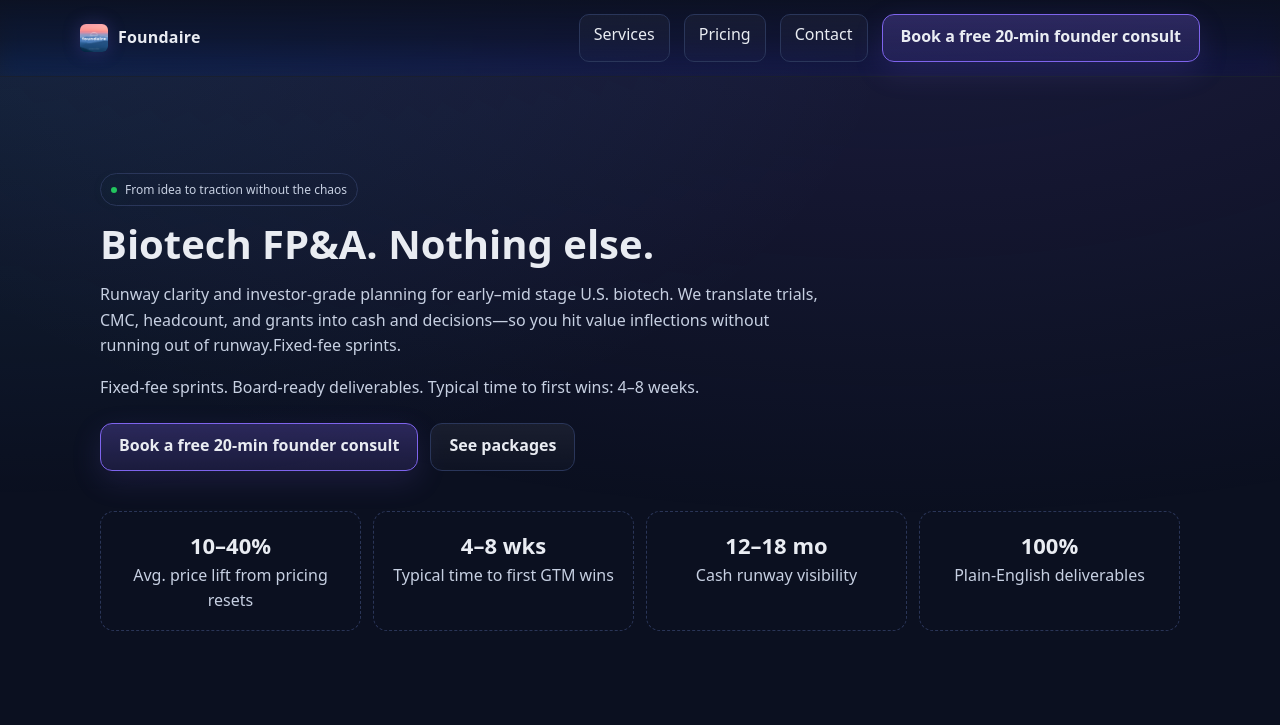
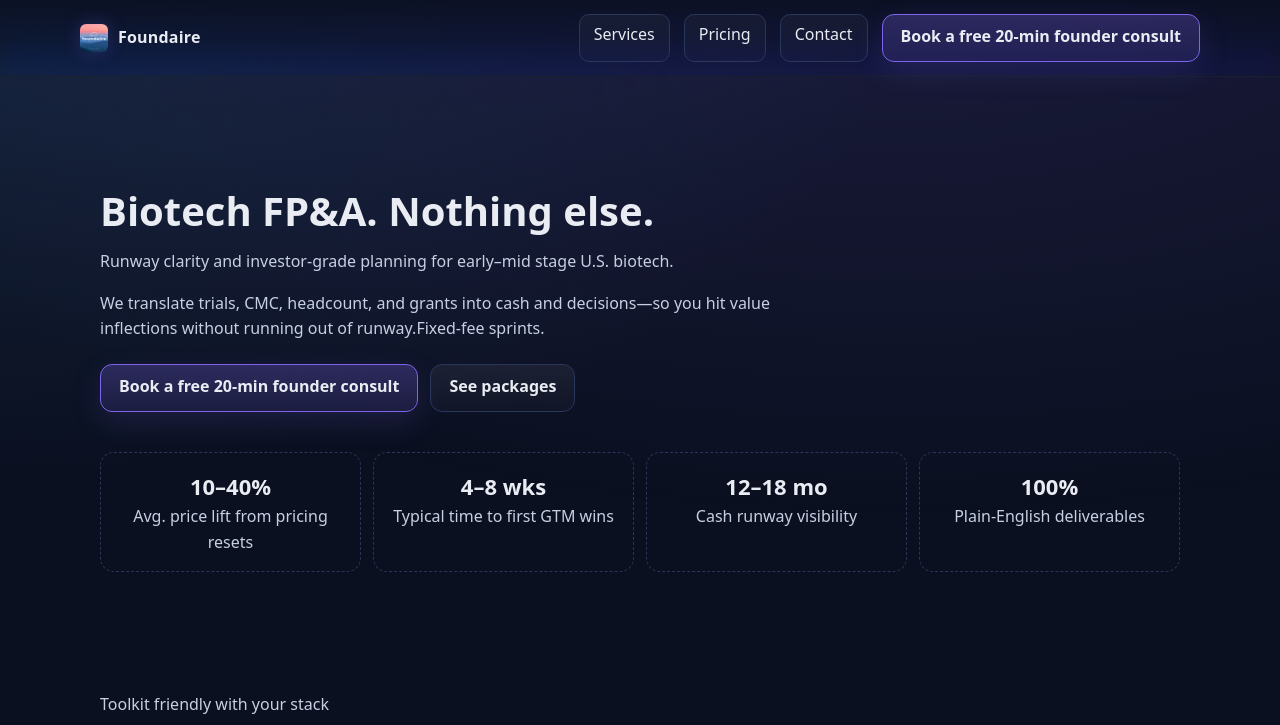
Before and after one commit to theguywiththekeyboard/foundaire-site, a plain HTML site: page index.html in a window 1280 px wide. Shown: the top 725 px of the page. Drawn offline with Linux system fonts and the light colour scheme.

Commit message:
Update index.html

```diff
--- a/index.html
+++ b/index.html
@@ -317,10 +317,11 @@
   <main>
     <section class="hero">
       <div class="container">
-        <span class="eyebrow"><span class="dot"></span> From idea to traction without the chaos</span>
+        <!-- <span class="eyebrow"><span class="dot"></span> From idea to traction without the chaos</span> -->
         <h1 class="h1">Biotech FP&A. Nothing else.</h1>
-        <p class="sub">Runway clarity and investor‑grade planning for early–mid stage U.S. biotech. We translate trials, CMC, headcount, and grants into cash and decisions—so you hit value inflections without running out of runway.Fixed-fee sprints.</p>
-        <p class="sub">Fixed-fee sprints. Board-ready deliverables. Typical time to first wins: 4–8 weeks.</p>
+        <p class="sub">Runway clarity and investor‑grade planning for early–mid stage U.S. biotech.</p>
+        <p class="sub">We translate trials, CMC, headcount, and grants into cash and decisions—so you hit value inflections without running out of runway.Fixed-fee sprints.</p>
+        <!-- <p class="sub">Fixed-fee sprints. Board-ready deliverables. Typical time to first wins: 4–8 weeks.</p> -->
         <div class="hero-ctas">
           <a class="btn primary" href="#book" aria-label="Book a free 20-minute founder consult">Book a free 20-min founder consult</a>
           <a class="btn" href="#pricing">See packages</a>
```
